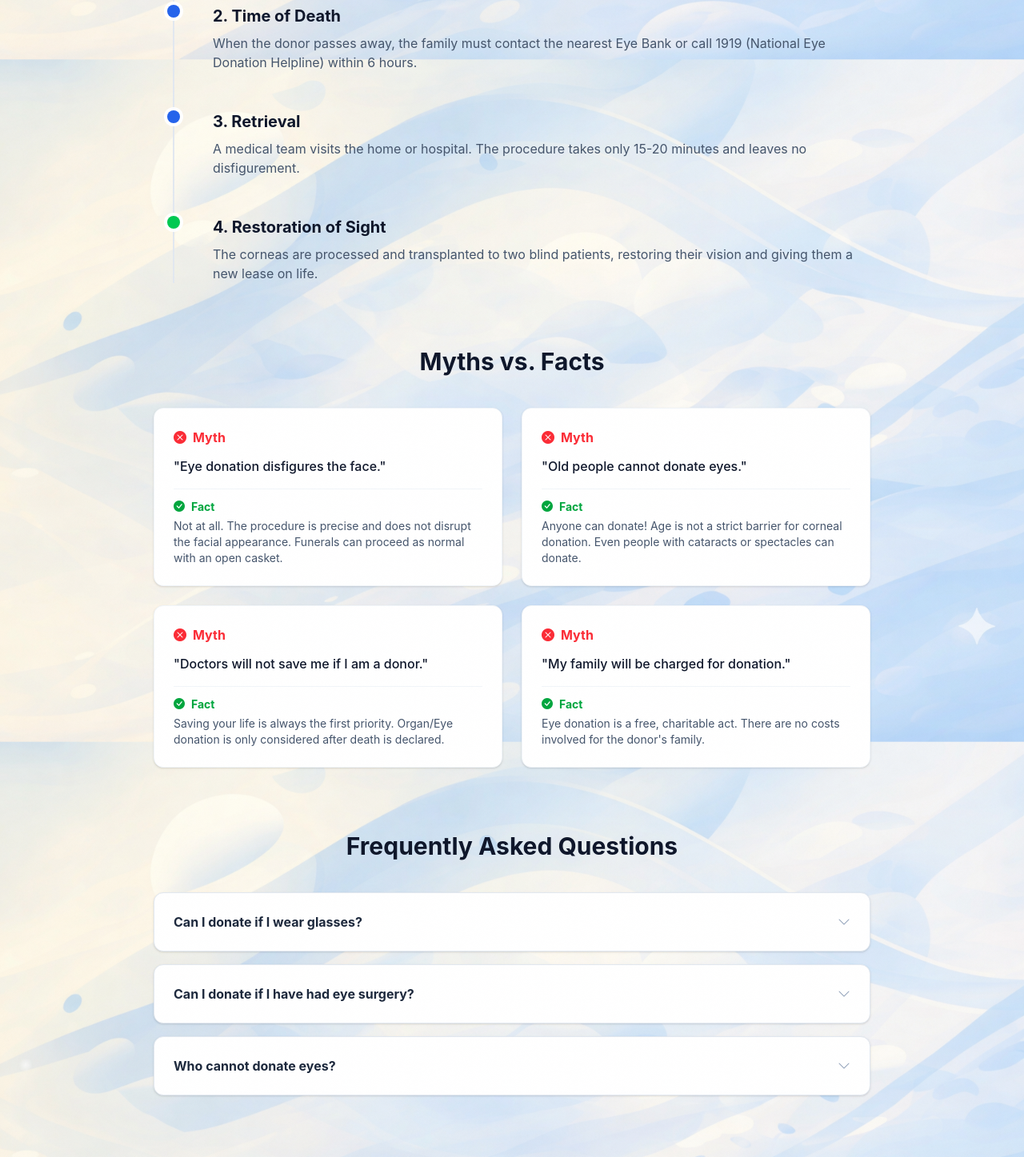
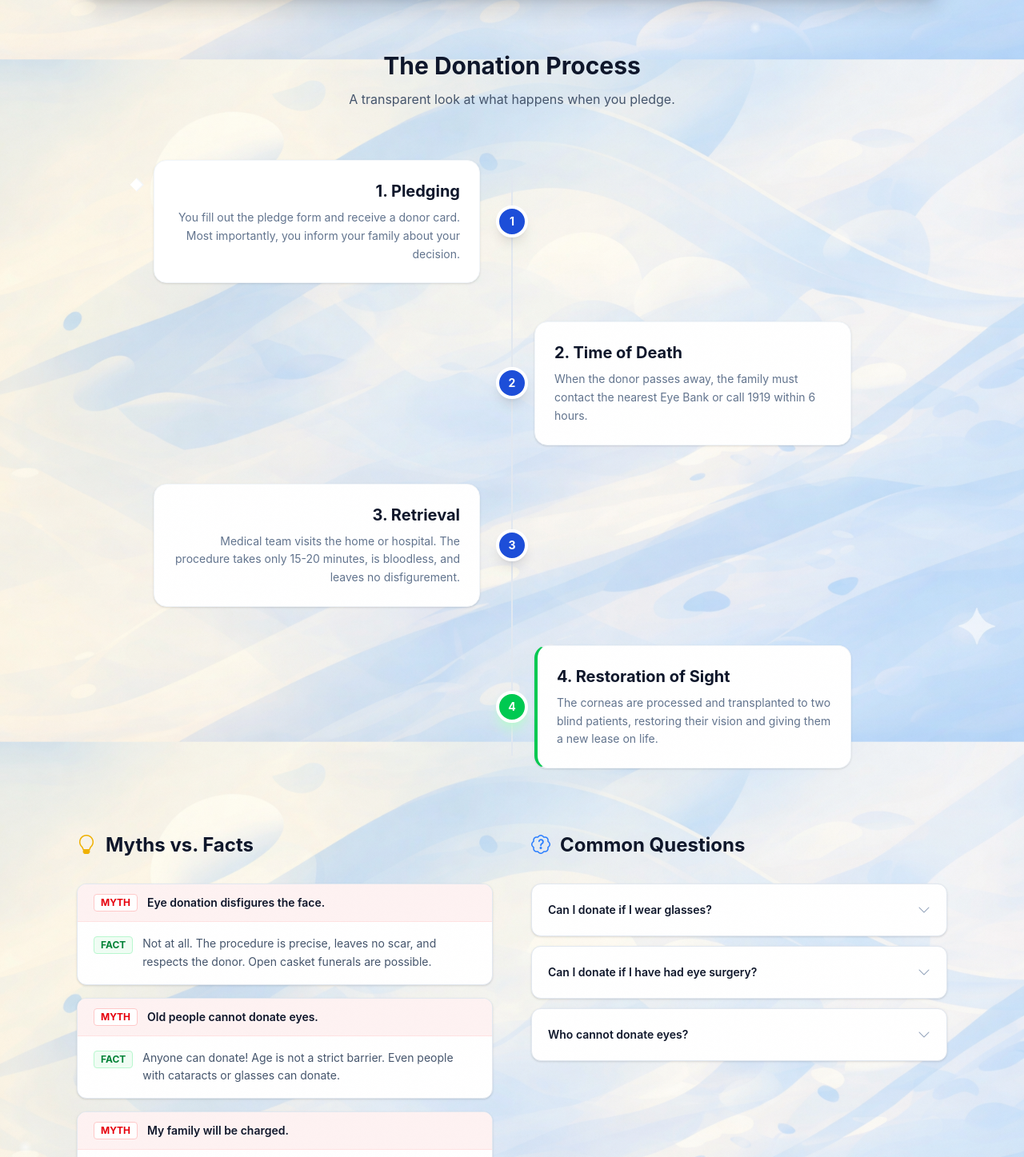
Before and after one commit to ravi1997/eye_pledge_app, a Flask app: page /guide in a window 1280 px wide; the page is wider, and only the part inside the window is pictured. Shown: the part 779-2226 px from the top of that part at 80% size. Run offline with Flask 3, Linux system fonts and the light colour scheme; style sheets or scripts are compiled from the project's sources.

Commit message:
feat: Add new statistical charts and comparative metrics, and enhance the eye donation guide page with direct access.

```diff
--- a/templates/guide.html
+++ b/templates/guide.html
@@ -1,206 +1,242 @@
 {% extends "base.html" %}
+{% set active_page = "guide" %}
 
-{% block title %}{{ _('Eye Donation Guide & Resources') }}{% endblock %}
+{% block title %}{{ _('Eye Donation Guide') }} - {{ _('Learn More') }}{% endblock %}
 
-{% block content %}
-<div class="max-w-4xl mx-auto">
-
-    <!-- Hero Section -->
-    <div class="text-center mb-16">
-        <h1
-            class="text-4xl md:text-5xl font-bold text-slate-900 mb-6 bg-clip-text text-transparent bg-gradient-to-r from-brand-600 to-brand-400">
-            {{ _('Understanding Eye Donation') }}
-        </h1>
-        <p class="text-lg text-slate-600 max-w-2xl mx-auto leading-relaxed">
-            {{ _('Your comprehensive guide to the noble act of sight restoration. Learn how a simple pledge can
-            transform two lives forever.') }}
-        </p>
+{% block hero_content %}
+<section class="max-w-7xl mx-auto px-4 sm:px-6 lg:px-8 pt-8">
+    <!-- Hero Card -->
+    <div class="relative bg-white rounded-[2rem] shadow-xl overflow-hidden animate-enter border border-slate-100">
+        <!-- Subtle Pattern Background -->
+        <div class="absolute inset-0 bg-gradient-to-br from-blue-50/50 via-white to-indigo-50/50"></div>
+        <div class="absolute inset-0 opacity-[0.03] bg-[url('https://www.transparenttextures.com/patterns/cubes.png')]">
         </div>
 
-    <!-- Family Instructions (Highlighted) -->
-    <div class="bg-blue-50 border-l-4 border-blue-500 p-8 rounded-xl shadow-sm mb-16">
-        <div class="flex items-start gap-4">
-            <i class="bi bi-people-fill text-3xl text-blue-600 mt-1"></i>
+        <div class="relative z-10 px-8 py-16 md:py-20 md:px-16 text-center">
+
+            <span
+                class="inline-flex items-center gap-2 px-3 py-1 rounded-full bg-brand-50 text-brand-700 font-bold text-xs uppercase tracking-wider mb-6 border border-brand-100">
+                <i class="bi bi-book"></i> {{ _('Comprehensive Guide') }}
+            </span>
+
+            <h1 class="text-4xl md:text-6xl font-extrabold text-slate-900 mb-6 tracking-tight leading-tight">
+                {{ _('Understanding') }}
+                <span class="text-brand-600">{{ _('Eye Donation') }}</span>
+            </h1>
+
+            <p class="text-slate-600 text-lg md:text-xl leading-relaxed max-w-2xl mx-auto mb-12">
+                {{ _('Your decision to pledge can bridge the gap between darkness and light. Learn how a simple act of
+                kindness transforms lives forever.') }}
+            </p>
+
+            <!-- Key Info Box - High Contrast -->
+            <div
+                class="bg-white rounded-xl shadow-md border border-slate-200 p-8 max-w-3xl mx-auto text-left transform transition-transform hover:scale-[1.01] duration-300 relative overflow-hidden">
+                <div class="absolute top-0 left-0 w-1.5 h-full bg-brand-500"></div>
+                <div class="flex flex-col md:flex-row gap-6 items-start">
+                    <div
+                        class="w-12 h-12 rounded-lg bg-brand-100 text-brand-600 flex items-center justify-center shrink-0 text-xl">
+                        <i class="bi bi- megaphone-fill"></i>
+                    </div>
                     <div>
-                <h2 class="text-2xl font-bold text-blue-900 mb-4">{{ _('The Most Critical Step: Tell Your Family') }}
-                </h2>
-                <div class="prose prose-blue text-blue-800">
-                    <p class="mb-4">
+                        <h3 class="text-lg font-bold text-slate-900 mb-2">{{ _('The Most Critical Step: Tell Your
+                            Family') }}</h3>
+                        <p class="text-slate-600 leading-relaxed text-base mb-4">
                             {{ _('Pledging online is just the first step. In India, **the consent of the next of kin is
                             mandatory** at the time of donation, even if you have a donor card.') }}
                         </p>
-                    <p class="font-medium">
-                        {{ _('Therefore, please inform your family members about your wish today. Ask them to call the
-                        Eye Bank immediately (ensure donation happens within 6 hours of death).') }}
-                    </p>
+                        <div
+                            class="inline-flex items-center gap-2 text-sm font-semibold text-brand-700 bg-brand-50 px-3 py-1.5 rounded-lg border border-brand-100">
+                            <i class="bi bi-check-circle-fill"></i>
+                            {{ _('Please inform your family members today.') }}
                         </div>
                     </div>
                 </div>
             </div>
+        </div>
+    </div>
+</section>
+{% endblock %}
 
-    <!-- The Process Timeline -->
-    <div class="mb-20">
-        <h2 class="text-3xl font-bold text-slate-900 mb-10 text-center">{{ _('The Donation Process') }}</h2>
-        <div class="relative border-l-2 border-slate-200 ml-4 md:ml-6 space-y-12">
+{% block content %}
+<div class="max-w-7xl mx-auto px-4 sm:px-6 lg:px-8 mt-16 pb-24 space-y-20">
 
+    <!-- Process Timeline -->
+    <section class="animate-enter delay-200">
+        <div class="text-center mb-16">
+            <h2 class="text-3xl font-bold text-slate-900 mb-3">{{ _('The Donation Process') }}</h2>
+            <p class="text-slate-600 max-w-xl mx-auto">{{ _('A transparent look at what happens when you pledge.') }}
+            </p>
+        </div>
+
+        <div class="relative max-w-4xl mx-auto">
+            <!-- Timeline Line -->
+            <div class="absolute left-8 md:left-1/2 top-4 bottom-4 w-0.5 bg-slate-200 -ml-px hidden md:block"></div>
+            <!-- Mobile Line -->
+            <div class="absolute left-6 top-4 bottom-4 w-0.5 bg-slate-200 -ml-px md:hidden"></div>
+
+            <div class="space-y-12">
                 <!-- Step 1 -->
-            <div class="relative pl-8 md:pl-12">
-                <span class="absolute -left-[9px] top-0 w-4 h-4 rounded-full bg-brand-500 ring-4 ring-white"></span>
+                <div class="relative flex flex-col md:flex-row items-start md:items-center gap-8 group">
+                    <div class="flex-1 md:text-right pr-6 md:pr-12 md:pl-0 pl-16">
+                        <div
+                            class="bg-white p-6 rounded-2xl shadow-sm border border-slate-100 hover:shadow-md transition-shadow relative z-10">
+                            <span
+                                class="absolute top-6 right-full mr-4 w-3 h-3 bg-slate-200 rotate-45 hidden md:block border-t border-r border-slate-100 bg-white"></span>
+                            <!-- Arrow Fix -->
                             <h3 class="text-xl font-bold text-slate-900 mb-2">{{ _('1. Pledging') }}</h3>
-                <p class="text-slate-600">{{ _('You fill out the pledge form and receive a donor card. You inform your
-                    family about your decision.') }}</p>
+                            <p class="text-slate-500 text-sm leading-relaxed">{{ _('You fill out the pledge form and
+                                receive a donor card. Most importantly, you inform your family about your decision.') }}
+                            </p>
+                        </div>
+                    </div>
+                    <!-- Icon Node -->
+                    <div
+                        class="absolute left-6 md:left-1/2 -translate-x-1/2 w-10 h-10 rounded-full bg-brand-600 text-white flex items-center justify-center shadow-lg shadow-brand-200 z-10 border-4 border-white">
+                        <span class="font-bold text-sm">1</span>
+                    </div>
+                    <div class="hidden md:block flex-1"></div>
                 </div>
 
                 <!-- Step 2 -->
-            <div class="relative pl-8 md:pl-12">
-                <span class="absolute -left-[9px] top-0 w-4 h-4 rounded-full bg-brand-500 ring-4 ring-white"></span>
+                <div class="relative flex flex-col md:flex-row items-start md:items-center gap-8 group">
+                    <div class="hidden md:block flex-1"></div>
+                    <!-- Icon Node -->
+                    <div
+                        class="absolute left-6 md:left-1/2 -translate-x-1/2 w-10 h-10 rounded-full bg-brand-600 text-white flex items-center justify-center shadow-lg shadow-brand-200 z-10 border-4 border-white">
+                        <span class="font-bold text-sm">2</span>
+                    </div>
+                    <div class="flex-1 md:pl-12 pl-16 pr-6">
+                        <div
+                            class="bg-white p-6 rounded-2xl shadow-sm border border-slate-100 hover:shadow-md transition-shadow">
                             <h3 class="text-xl font-bold text-slate-900 mb-2">{{ _('2. Time of Death') }}</h3>
-                <p class="text-slate-600">{{ _('When the donor passes away, the family must contact the nearest Eye Bank
-                    or call 1919 (National Eye Donation Helpline) within 6 hours.') }}</p>
+                            <p class="text-slate-500 text-sm leading-relaxed">{{ _('When the donor passes away, the
+                                family must contact the nearest Eye Bank or call 1919 within 6 hours.') }}</p>
+                        </div>
+                    </div>
                 </div>
 
                 <!-- Step 3 -->
-            <div class="relative pl-8 md:pl-12">
-                <span class="absolute -left-[9px] top-0 w-4 h-4 rounded-full bg-brand-500 ring-4 ring-white"></span>
+                <div class="relative flex flex-col md:flex-row items-start md:items-center gap-8 group">
+                    <div class="flex-1 md:text-right pr-6 md:pr-12 md:pl-0 pl-16">
+                        <div
+                            class="bg-white p-6 rounded-2xl shadow-sm border border-slate-100 hover:shadow-md transition-shadow">
                             <h3 class="text-xl font-bold text-slate-900 mb-2">{{ _('3. Retrieval') }}</h3>
-                <p class="text-slate-600">{{ _('A medical team visits the home or hospital. The procedure takes only
-                    15-20 minutes and leaves no disfigurement.') }}</p>
+                            <p class="text-slate-500 text-sm leading-relaxed">{{ _('Medical team visits the home or
+                                hospital. The procedure takes only 15-20 minutes, is bloodless, and leaves no
+                                disfigurement.') }}</p>
+                        </div>
+                    </div>
+                    <div
+                        class="absolute left-6 md:left-1/2 -translate-x-1/2 w-10 h-10 rounded-full bg-brand-600 text-white flex items-center justify-center shadow-lg shadow-brand-200 z-10 border-4 border-white">
+                        <span class="font-bold text-sm">3</span>
+                    </div>
+                    <div class="hidden md:block flex-1"></div>
                 </div>
 
                 <!-- Step 4 -->
-            <div class="relative pl-8 md:pl-12">
-                <span class="absolute -left-[9px] top-0 w-4 h-4 rounded-full bg-green-500 ring-4 ring-white"></span>
+                <div class="relative flex flex-col md:flex-row items-start md:items-center gap-8 group">
+                    <div class="hidden md:block flex-1"></div>
+                    <div
+                        class="absolute left-6 md:left-1/2 -translate-x-1/2 w-10 h-10 rounded-full bg-green-500 text-white flex items-center justify-center shadow-lg shadow-green-200 z-10 border-4 border-white">
+                        <span class="font-bold text-sm">4</span>
+                    </div>
+                    <div class="flex-1 md:pl-12 pl-16 pr-6">
+                        <div
+                            class="bg-white p-6 rounded-2xl shadow-sm border border-slate-100 hover:shadow-md transition-shadow border-l-4 border-l-green-500">
                             <h3 class="text-xl font-bold text-slate-900 mb-2">{{ _('4. Restoration of Sight') }}</h3>
-                <p class="text-slate-600">{{ _('The corneas are processed and transplanted to two blind patients,
-                    restoring their vision and giving them a new lease on life.') }}</p>
+                            <p class="text-slate-500 text-sm leading-relaxed">{{ _('The corneas are processed and
+                                transplanted to two blind patients, restoring their vision and giving them a new lease
+                                on life.') }}</p>
+                        </div>
+                    </div>
+                </div>
+            </div>
+        </div>
+    </section>
+
+
+    <div class="grid grid-cols-1 lg:grid-cols-2 gap-12 items-start">
+
+        <!-- Myths vs Facts -->
+        <section class="animate-enter delay-300">
+            <div class="flex items-center gap-3 mb-8">
+                <i class="bi bi-lightbulb text-2xl text-yellow-500"></i>
+                <h2 class="text-2xl font-bold text-slate-900">{{ _('Myths vs. Facts') }}</h2>
             </div>
 
+            <div class="space-y-4">
+                {% set myths = [
+                ('Eye donation disfigures the face.', 'Not at all. The procedure is precise, leaves no scar, and
+                respects the donor. Open casket funerals are possible.'),
+                ('Old people cannot donate eyes.', 'Anyone can donate! Age is not a strict barrier. Even people with
+                cataracts or glasses can donate.'),
+                ('My family will be charged.', 'Eye donation is a 100% free, charitable act. There are no costs for the
+                donor family.')
+                ] %}
+
+                {% for myth, fact in myths %}
+                <div class="bg-white rounded-xl shadow-sm border border-slate-200 overflow-hidden">
+                    <div class="px-5 py-3 bg-red-50 border-b border-red-100 flex items-center gap-3">
+                        <span
+                            class="text-xs font-bold text-red-600 bg-white border border-red-200 px-2 py-0.5 rounded uppercase">{{
+                            _('Myth') }}</span>
+                        <span class="font-semibold text-slate-900 text-sm">{{ _(myth) }}</span>
+                    </div>
+                    <div class="px-5 py-4 flex items-start gap-3">
+                        <span
+                            class="text-xs font-bold text-green-700 bg-green-50 border border-green-200 px-2 py-0.5 rounded uppercase mt-0.5">{{
+                            _('Fact') }}</span>
+                        <span class="text-slate-600 text-sm leading-relaxed">{{ _(fact) }}</span>
                     </div>
                 </div>
+                {% endfor %}
+            </div>
+        </section>
 
-    <!-- Myths vs Facts -->
-    <div class="mb-20">
-        <h2 class="text-3xl font-bold text-slate-900 mb-10 text-center">{{ _('Myths vs. Facts') }}</h2>
-        <div class="grid grid-cols-1 md:grid-cols-2 gap-6">
-
-            <div class="bg-white p-6 rounded-xl shadow-sm border border-slate-100">
-                <div class="flex items-center gap-2 mb-3 text-red-500 font-bold">
-                    <i class="bi bi-x-circle-fill"></i> {{ _('Myth') }}
-                </div>
-                <p class="text-slate-900 font-medium mb-4">"{{ _('Eye donation disfigures the face.') }}"</p>
-                <div class="border-t border-slate-100 pt-3">
-                    <div class="flex items-center gap-2 mb-1 text-green-600 font-bold text-sm">
-                        <i class="bi bi-check-circle-fill"></i> {{ _('Fact') }}
-                    </div>
-                    <p class="text-slate-600 text-sm">{{ _('Not at all. The procedure is precise and does not disrupt
-                        the facial appearance. Funerals can proceed as normal with an open casket.') }}</p>
-                </div>
+        <!-- Common Questions -->
+        <section class="animate-enter delay-400">
+            <div class="flex items-center gap-3 mb-8">
+                <i class="bi bi-patch-question text-2xl text-blue-500"></i>
+                <h2 class="text-2xl font-bold text-slate-900">{{ _('Common Questions') }}</h2>
             </div>
 
-            <div class="bg-white p-6 rounded-xl shadow-sm border border-slate-100">
-                <div class="flex items-center gap-2 mb-3 text-red-500 font-bold">
-                    <i class="bi bi-x-circle-fill"></i> {{ _('Myth') }}
+            <div class="space-y-3">
+                {% set faqs = [
+                ('Can I donate if I wear glasses?', 'Yes. Short-sightedness, long-sightedness, or astigmatism do not
+                affect the cornea.'),
+                ('Can I donate if I have had eye surgery?', 'Cataract surgery is fine. Major corneal surgeries might be
+                an exclusion, but let the medical team decide.'),
+                ('Who cannot donate eyes?', 'Systemic infections like HIV/AIDS, Hepatitis B/C, Rabies, or Septicemia are
+                contraindications.')
+                ] %}
+
+                {% for q, a in faqs %}
+                <details class="group bg-white rounded-xl shadow-sm border border-slate-200 overflow-hidden">
+                    <summary
+                        class="flex items-center justify-between p-5 cursor-pointer list-none hover:bg-slate-50 transition-colors">
+                        <span class="font-semibold text-slate-900 text-sm">{{ _(q) }}</span>
+                        <span class="transition-transform group-open:rotate-180 text-slate-400">
+                            <i class="bi bi-chevron-down"></i>
+                        </span>
+                    </summary>
+                    <div class="px-5 pb-5 text-slate-600 text-sm leading-relaxed border-t border-slate-100 pt-3">
+                        {{ _(a) }}
                     </div>
-                <p class="text-slate-900 font-medium mb-4">"{{ _('Old people cannot donate eyes.') }}"</p>
-                <div class="border-t border-slate-100 pt-3">
-                    <div class="flex items-center gap-2 mb-1 text-green-600 font-bold text-sm">
-                        <i class="bi bi-check-circle-fill"></i> {{ _('Fact') }}
+                </details>
+                {% endfor %}
             </div>
-                    <p class="text-slate-600 text-sm">{{ _('Anyone can donate! Age is not a strict barrier for corneal
-                        donation. Even people with cataracts or spectacles can donate.') }}</p>
-                </div>
+        </section>
     </div>
 
-            <div class="bg-white p-6 rounded-xl shadow-sm border border-slate-100">
-                <div class="flex items-center gap-2 mb-3 text-red-500 font-bold">
-                    <i class="bi bi-x-circle-fill"></i> {{ _('Myth') }}
-                </div>
-                <p class="text-slate-900 font-medium mb-4">"{{ _('Doctors will not save me if I am a donor.') }}"</p>
-                <div class="border-t border-slate-100 pt-3">
-                    <div class="flex items-center gap-2 mb-1 text-green-600 font-bold text-sm">
-                        <i class="bi bi-check-circle-fill"></i> {{ _('Fact') }}
-                    </div>
-                    <p class="text-slate-600 text-sm">{{ _('Saving your life is always the first priority. Organ/Eye
-                        donation is only considered after death is declared.') }}</p>
-                </div>
-            </div>
-
-            <div class="bg-white p-6 rounded-xl shadow-sm border border-slate-100">
-                <div class="flex items-center gap-2 mb-3 text-red-500 font-bold">
-                    <i class="bi bi-x-circle-fill"></i> {{ _('Myth') }}
-                </div>
-                <p class="text-slate-900 font-medium mb-4">"{{ _('My family will be charged for donation.') }}"</p>
-                <div class="border-t border-slate-100 pt-3">
-                    <div class="flex items-center gap-2 mb-1 text-green-600 font-bold text-sm">
-                        <i class="bi bi-check-circle-fill"></i> {{ _('Fact') }}
-                    </div>
-                    <p class="text-slate-600 text-sm">{{ _('Eye donation is a free, charitable act. There are no costs
-                        involved for the donor\'s family.') }}</p>
-                </div>
-            </div>
-
-        </div>
-    </div>
-
-    <!-- FAQ -->
-    <div>
-        <h2 class="text-3xl font-bold text-slate-900 mb-10 text-center">{{ _('Frequently Asked Questions') }}</h2>
-        <div class="space-y-4">
-
-            <details
-                class="group bg-white rounded-xl shadow-sm border border-slate-200 open:ring-2 open:ring-brand-100 transition-all">
-                <summary class="flex items-center justify-between p-6 cursor-pointer list-none">
-                    <span class="font-bold text-slate-800">{{ _('Can I donate if I wear glasses?') }}</span>
-                    <i class="bi bi-chevron-down text-slate-400 transition-transform group-open:rotate-180"></i>
-                </summary>
-                <div class="px-6 pb-6 text-slate-600">
-                    {{ _('Yes, absolutely. People who wear glasses for short-sightedness, long-sightedness, or
-                    astigmatism can donate their eyes. The cornea is usually unaffected.') }}
-                </div>
-            </details>
-
-            <details
-                class="group bg-white rounded-xl shadow-sm border border-slate-200 open:ring-2 open:ring-brand-100 transition-all">
-                <summary class="flex items-center justify-between p-6 cursor-pointer list-none">
-                    <span class="font-bold text-slate-800">{{ _('Can I donate if I have had eye surgery?') }}</span>
-                    <i class="bi bi-chevron-down text-slate-400 transition-transform group-open:rotate-180"></i>
-                </summary>
-                <div class="px-6 pb-6 text-slate-600">
-                    {{ _('It depends on the type of surgery. Those who have had cataract surgery can still donate.
-                    However, if you have had major corneal surgery, you may not be suitable. The medical team will
-                    assess this at the time.') }}
-                </div>
-            </details>
-
-            <details
-                class="group bg-white rounded-xl shadow-sm border border-slate-200 open:ring-2 open:ring-brand-100 transition-all">
-                <summary class="flex items-center justify-between p-6 cursor-pointer list-none">
-                    <span class="font-bold text-slate-800">{{ _('Who cannot donate eyes?') }}</span>
-                    <i class="bi bi-chevron-down text-slate-400 transition-transform group-open:rotate-180"></i>
-                </summary>
-                <div class="px-6 pb-6 text-slate-600">
-                    {{ _('People suffering from certain communicable diseases like HIV/AIDS, Hepatitis B/C, Rabies,
-                    Septicemia, or blood cancer may not be able to donate. Conditions are evaluated strictly to ensure
-                    safety.') }}
-                </div>
-            </details>
-
-        </div>
-    </div>
-
-    <!-- CTA -->
-    <div class="mt-20 text-center bg-slate-900 rounded-3xl p-12 relative overflow-hidden">
-        <div class="absolute inset-0 opacity-20 bg-[url('https://www.transparenttextures.com/patterns/cubes.png')]">
-        </div>
-        <div class="relative z-10">
-            <h2 class="text-3xl font-bold text-white mb-6">{{ _('Ready to Change the World?') }}</h2>
-            <p class="text-slate-300 mb-8 max-w-xl mx-auto">{{ _('Join thousands of others who have pledged to leave a
-                legacy of sight. It takes less than 2 minutes.') }}</p>
+    <!-- Simple CTA -->
+    <div class="animate-enter delay-500 text-center py-12">
+        <h2 class="text-2xl font-bold text-slate-900 mb-4">{{ _('Ready to Leave a Legacy?') }}</h2>
         <a href="{{ url_for('pledge_form') }}"
-                class="inline-block px-8 py-4 bg-brand-500 hover:bg-brand-600 text-white font-bold rounded-xl shadow-lg shadow-brand-500/30 transition-all transform hover:-translate-y-1">
+            class="inline-flex items-center gap-2 bg-brand-600 text-white font-bold py-3.5 px-8 rounded-xl shadow-lg hover:bg-brand-700 hover:shadow-xl transition-all hover:-translate-y-0.5">
+            <i class="bi bi-heart-fill"></i>
             {{ _('Pledge Your Eyes Now') }}
         </a>
-        </div>
     </div>
 
 </div>
```
Also changed, not shown: static/js/stats.js (+119 -1 lines), templates/index.html (+4 -4 lines). Lines whose indentation alone changed are shown as unchanged.
